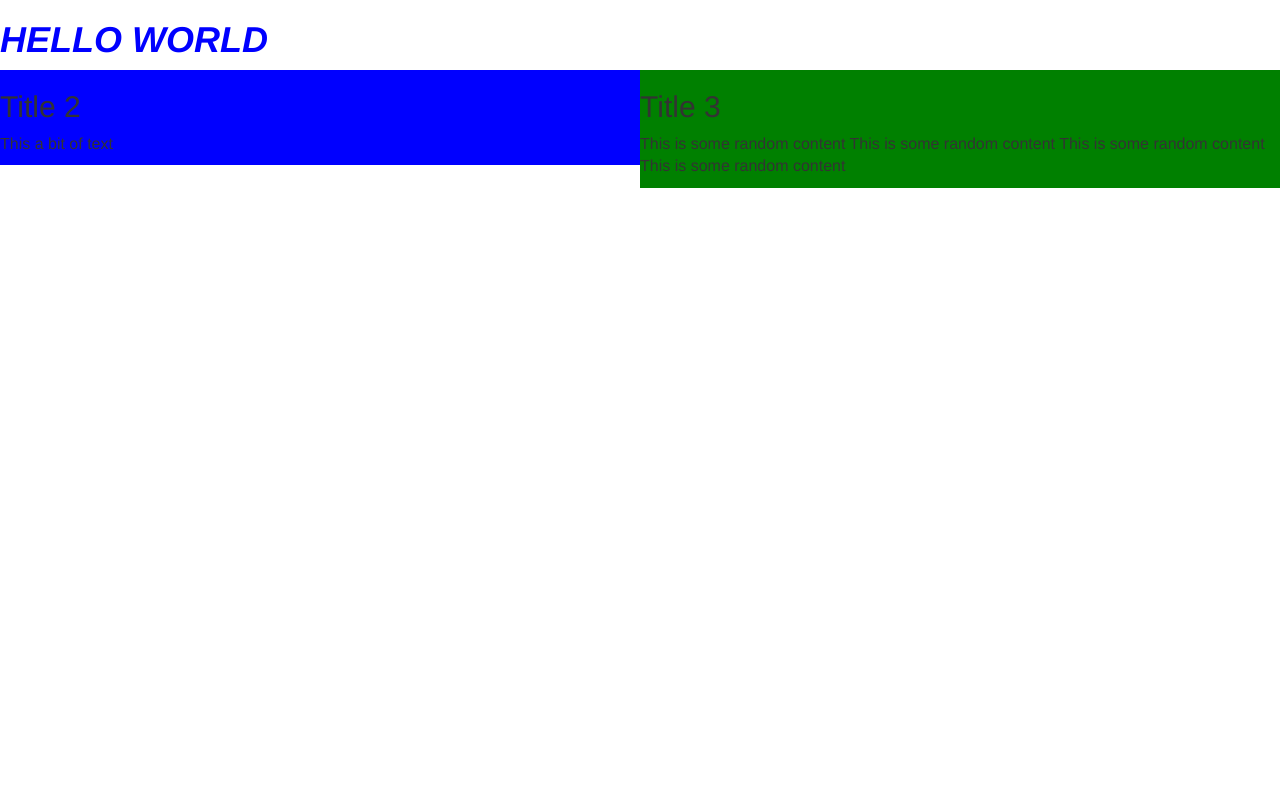
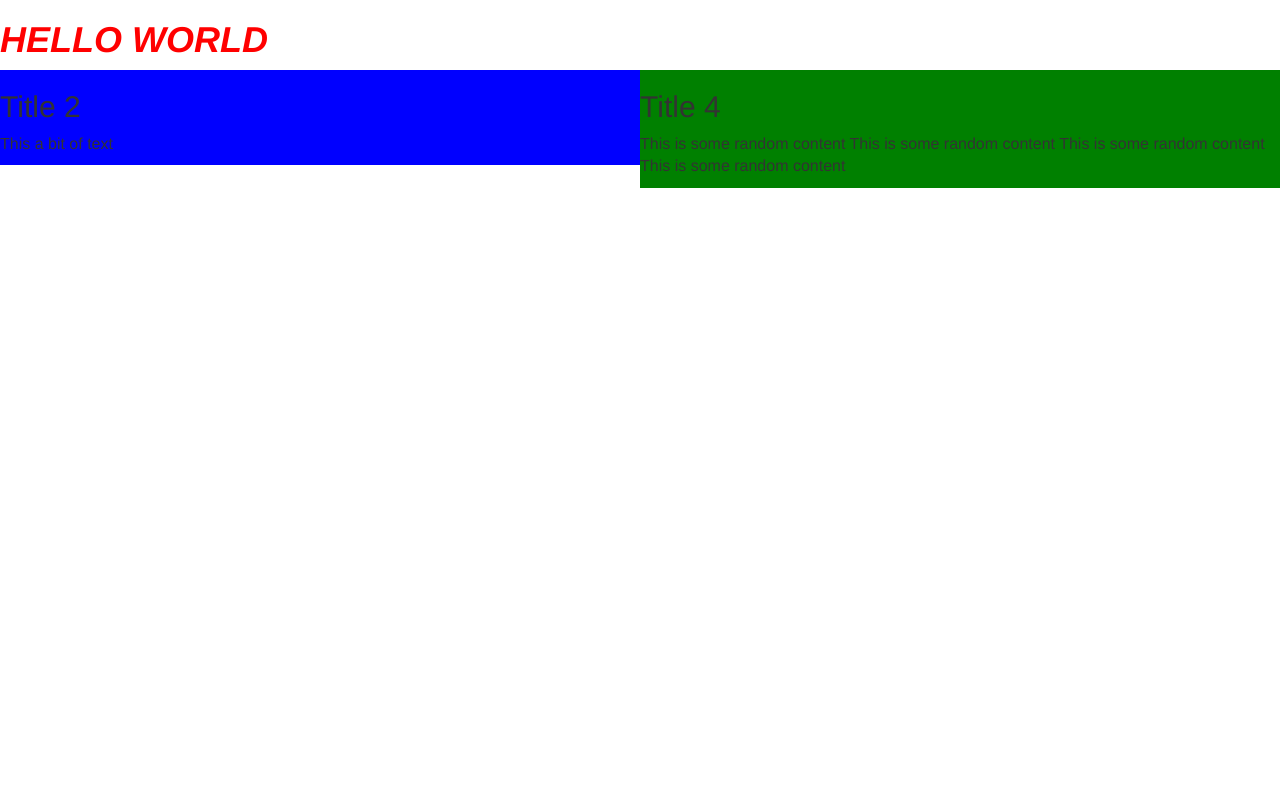
Before and after one commit to rizo1/grunt-build-boilerplate, a website: page _dev/html/index.html in a window 1280 px wide. Shown: the top 800 px of the page. Drawn offline with nearby package versions, Linux system fonts and the light colour scheme; files that its build step writes are made by us from their sources.

Commit message:
confimed working setup

```diff
--- a/_dev/html/index.html
+++ b/_dev/html/index.html
@@ -5,7 +5,7 @@
   <title>Starting Grunt</title>
 
 	<style type="text/css">
-		@charset "UTF-8";body{margin:0}html{font-family:sans-serif;-webkit-text-size-adjust:100%;-ms-text-size-adjust:100%}article{display:block}h1{margin:.67em 0}body{background-color:#fff}*,:after,:before{-webkit-box-sizing:border-box;-moz-box-sizing:border-box;box-sizing:border-box}html{font-size:10px}body{font-family:"Helvetica Neue",Helvetica,Arial,sans-serif;font-size:14px;line-height:1.42857143;color:#333}h1,h2{font-family:inherit;font-weight:500;line-height:1.1;color:inherit}h1,h2{margin-top:20px;margin-bottom:10px}h1{font-size:36px}h2{font-size:30px}p{margin:0 0 10px}@media (min-width:768px){.container{width:750px}}.container{margin-right:auto;margin-left:auto}.container{padding-right:15px;padding-left:15px}@media (min-width:992px){.container{width:970px}}@media (min-width:1200px){.container{width:1170px}}.container:after,.container:before{display:table;content:" "}.container:after{clear:both}@-ms-viewport{width:device-width}.next-page p,h1{font-weight:700}h1{color:#00f;font-style:italic}article{height:100vh}.grid-container{font-size:0;width:100%}.grid-container>div{font-size:16px;display:inline-block;vertical-align:top;width:50%}.left-box{background-color:#00f}.right-box{background-color:green}.next-page h2{color:pink}.next-page p{color:purple}
+		@charset "UTF-8";body{margin:0}html{font-family:sans-serif;-webkit-text-size-adjust:100%;-ms-text-size-adjust:100%}article{display:block}h1{margin:.67em 0}body{background-color:#fff}*,:after,:before{-webkit-box-sizing:border-box;-moz-box-sizing:border-box;box-sizing:border-box}html{font-size:10px}body{font-family:"Helvetica Neue",Helvetica,Arial,sans-serif;font-size:14px;line-height:1.42857143;color:#333}h1,h2{font-family:inherit;font-weight:500;line-height:1.1;color:inherit}h1,h2{margin-top:20px;margin-bottom:10px}h1{font-size:36px}h2{font-size:30px}p{margin:0 0 10px}@media (min-width:768px){.container{width:750px}}.container{margin-right:auto;margin-left:auto}.container{padding-right:15px;padding-left:15px}@media (min-width:992px){.container{width:970px}}@media (min-width:1200px){.container{width:1170px}}.container:after,.container:before{display:table;content:" "}.container:after{clear:both}@-ms-viewport{width:device-width}.next-page p,h1{font-weight:700}h1{color:red;font-style:italic}article{height:100vh}.grid-container{font-size:0;width:100%}.grid-container>div{font-size:16px;display:inline-block;vertical-align:top;width:50%}.left-box{background-color:#00f}.right-box{background-color:green}.next-page h2{color:pink}.next-page p{color:purple}
 	</style>
 	<link rel="preload" href="css/main.min.css" as="style" onload="this.rel='stylesheet'">
 	<noscript><link rel="stylesheet" href="css/main.min.css"></noscript>
@@ -28,7 +28,7 @@
 	 </div>
 	 <div class="right-box">
 	 	<h2>
-	 		Title 3
+	 		Title 4
 
 	 	</h2>
 	 	<p>
--- a/_src/scss/partials/index-styles.scss
+++ b/_src/scss/partials/index-styles.scss
@@ -3,7 +3,7 @@ article{
 }
 
 h1{
-	color:blue;
+	color:red;
 	font-weight: 700;
 	font-style:italic;
 }
```
Also changed, not shown: _dev/index.html (+1 -1 lines), _src/index.html (+1 -1 lines), _dev/css/main.min.css, _src/css/main.css, 1 other file.
